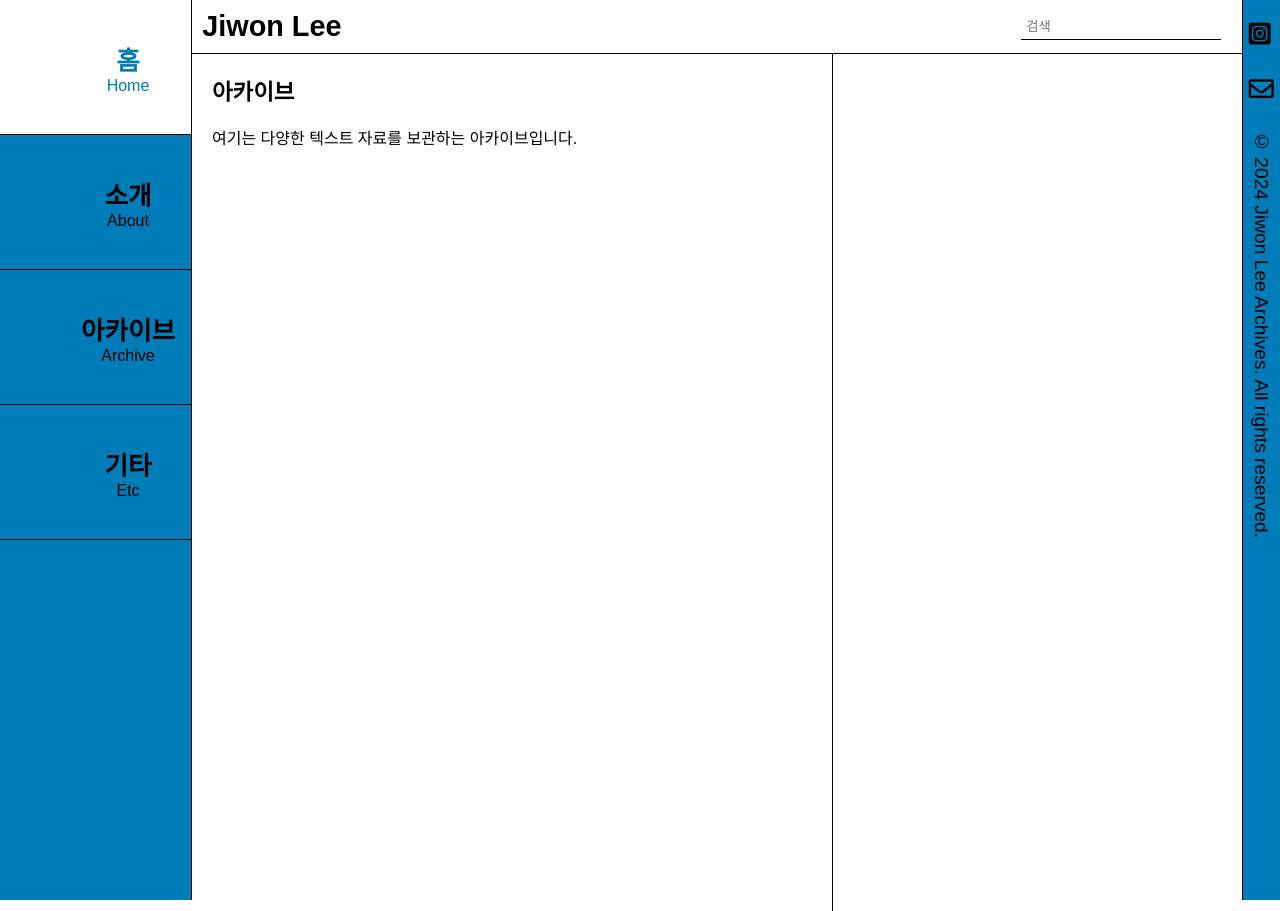
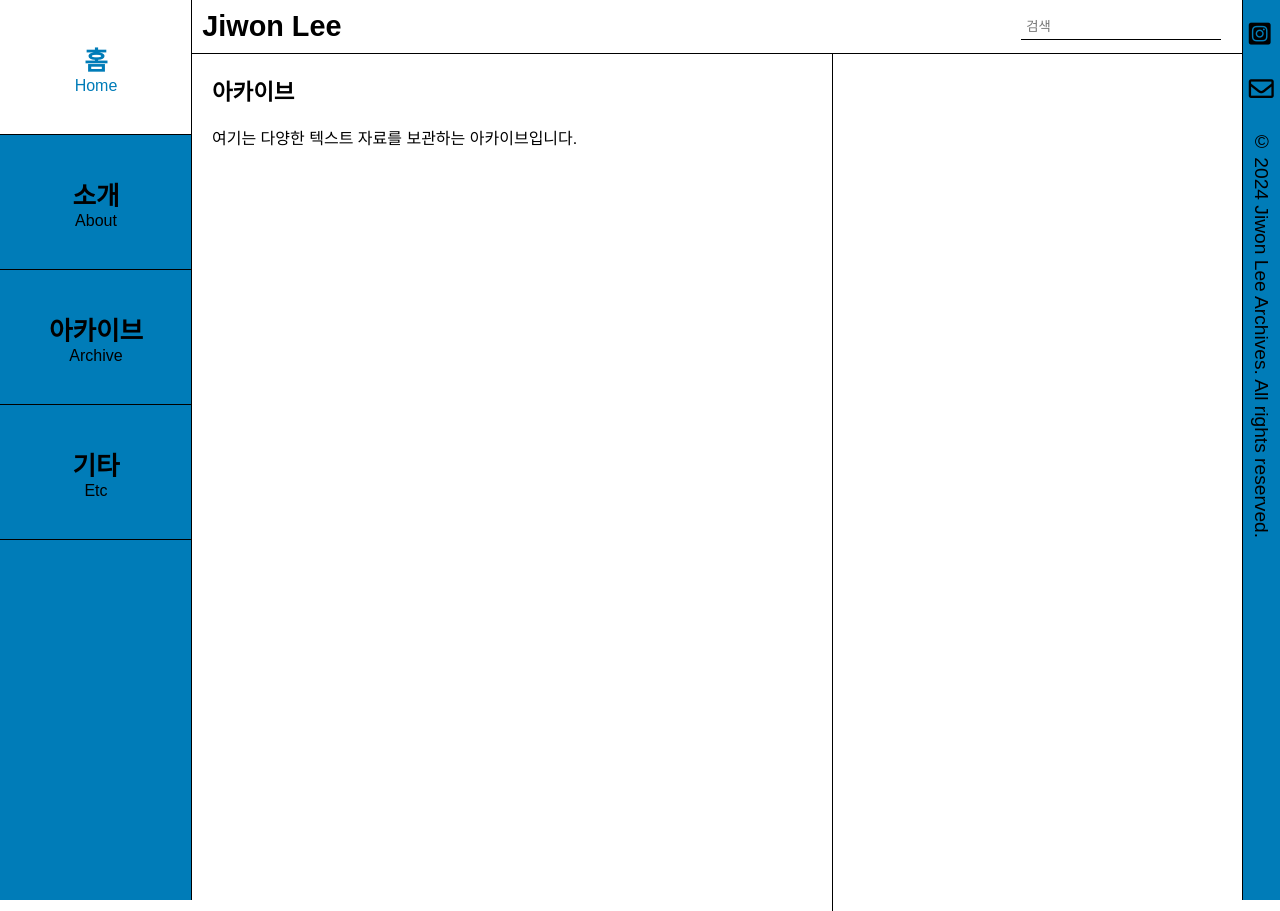
Before and after one commit to LfayeJ/archives, a Jekyll site: the page built from index.html, in a window 1280 px wide. Built offline with Jekyll 4.4.1, drawn with Linux system fonts in a browser that asks for light colours; some web fonts are replaced.

Commit message:
Update styles.css

```diff
--- a/assets/css/styles.css
+++ b/assets/css/styles.css
@@ -154,7 +154,7 @@
 
 .grid-container {
   display: grid;
-  width: 20vw;
+  width: 15vw;
   background-color: var(--hover-color);
 }
 
```
